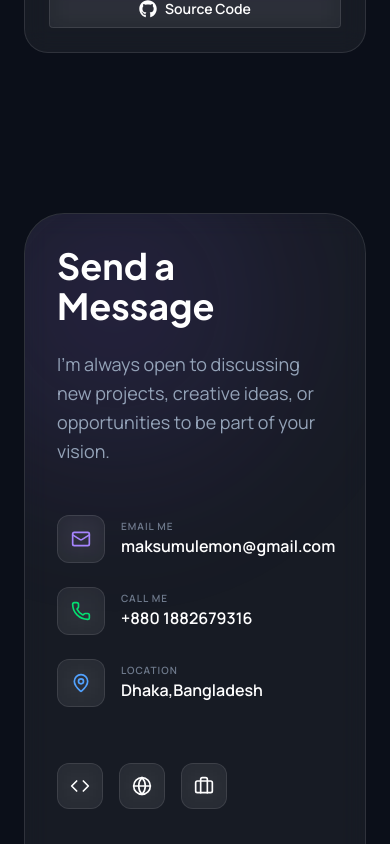
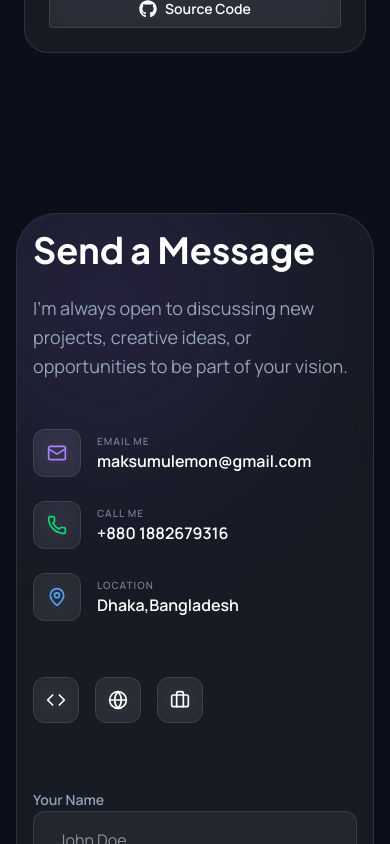
Before and after one commit to MaksumulEmon/Emon-Portfolio-Web, a Next.js app: page / in a window 390 px wide. Shown: the part 6380-7224 px from the top of the page. Built offline with nearby package versions, Linux system fonts and the light colour scheme.

Commit message:
All Done .....

```diff
--- a/src/components/sections/contact.js
+++ b/src/components/sections/contact.js
@@ -44,8 +44,8 @@ export default function Contact() {
   };
 
   return (
-    <section id="contact" className="max-w-container-max w-full mx-auto px-6 py-20">
-      <div className="glass-card rounded-[40px] p-8 md:p-16 relative overflow-hidden">
+    <section id="contact" className="max-w-container-max  mx-auto px-4 py-20  ">
+      <div className="glass-card rounded-[40px] p-4 md:p-16 relative overflow-hidden">
         <div className="ambient-glow -top-40 -left-40" />
 
         {/* Custom Toast Notification */}
```
